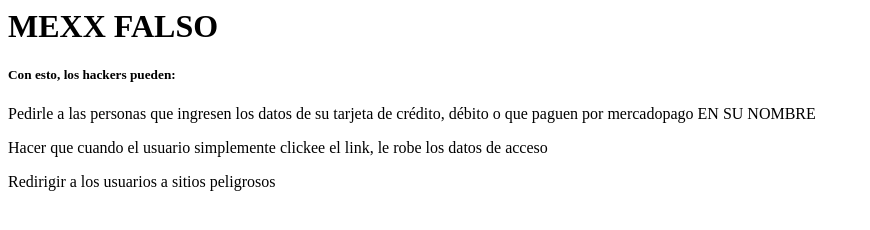
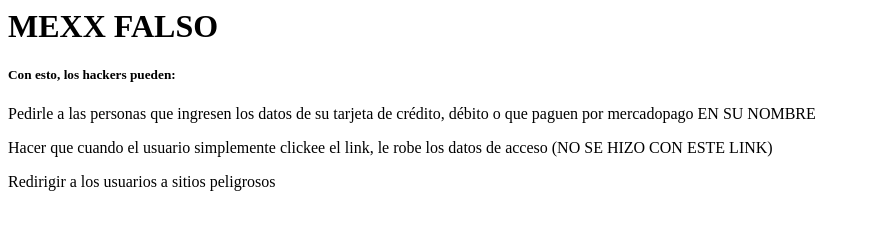
Before and after one commit to rodriguezd028/rodriguezd028, a plain HTML site: page index.html in a window 1280 px wide. Shown: the whole page, without its empty margins (0-870 px from the left). Drawn offline with Linux system fonts and the light colour scheme.

Commit message:
Update index.html

```diff
--- a/index.html
+++ b/index.html
@@ -1,5 +1,5 @@
 <H1> MEXX FALSO</h1>
 <h5>Con esto, los hackers pueden:</h5>
 <p>Pedirle a las personas que ingresen los datos de su tarjeta de crédito, débito o que paguen por mercadopago EN SU NOMBRE</p>
-<p>Hacer que cuando el usuario simplemente clickee el link, le robe los datos de acceso</p>
+<p>Hacer que cuando el usuario simplemente clickee el link, le robe los datos de acceso (NO SE HIZO CON ESTE LINK)</p>
 <p>Redirigir a los usuarios a sitios peligrosos</p>
```
